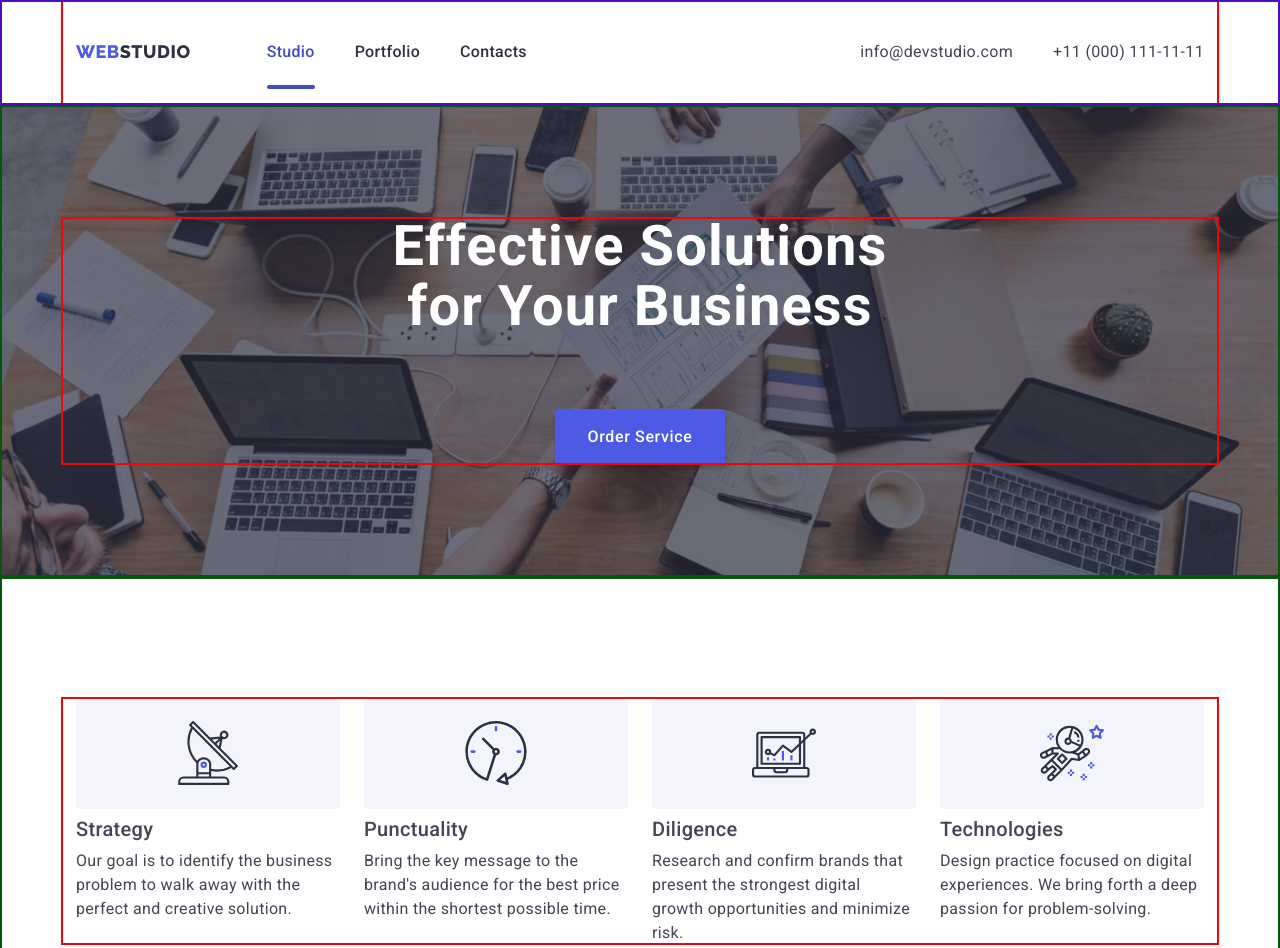
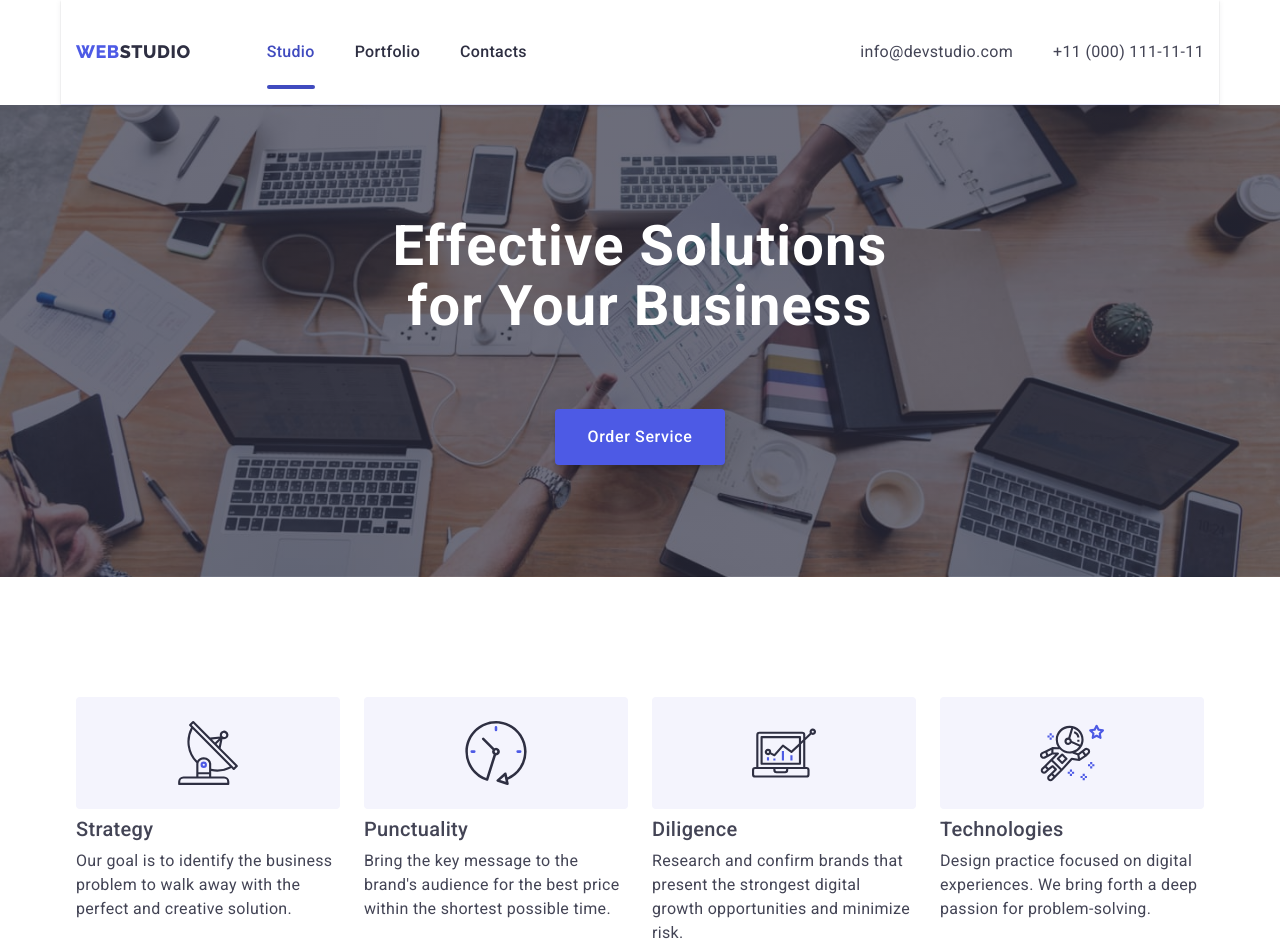
Before and after one commit to AleghSoroka/goit-markup-hw-06, a plain HTML site: page index.html in a window 1280 px wide. Shown: the top 948 px of the page. Drawn offline with nearby package versions, Linux system fonts and the light colour scheme; files whose address does not match are found by name.

Commit message:
Almost ready

```diff
--- a/css/styles.css
+++ b/css/styles.css
@@ -71,15 +71,15 @@ img {
   margin: 0 auto;
   padding-top: 96px;
   padding-bottom: 96px;
-  outline: 2px solid rgb(3, 87, 10);
-  outline-offset: -2px;
+  /* outline: 2px solid rgb(3, 87, 10);
+  outline-offset: -2px; */
 }
 
 .header-section {
   display: flex;
   align-items: end;
-  outline: 2px solid rgb(79, 11, 189);
-  outline-offset: -2px;
+  /* outline: 2px solid rgb(79, 11, 189);
+  outline-offset: -2px; */
 }
 
 /* Desktop */
@@ -115,8 +115,8 @@ img {
   padding-right: 16px;
   margin-left: auto;
   margin-right: auto;
-  outline: 2px solid rgb(238, 7, 7);
-  outline-offset: -2px;
+  /* outline: 2px solid rgb(238, 7, 7);
+  outline-offset: -2px; */
 }
 .header-section {
   padding: 0 auto;
```
